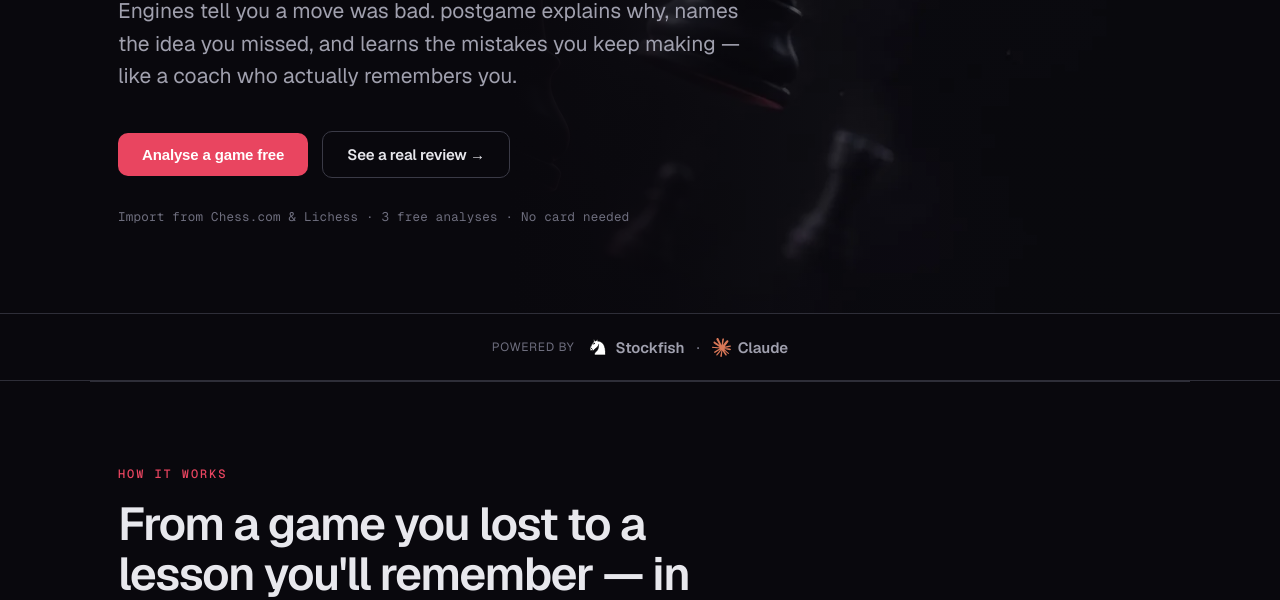
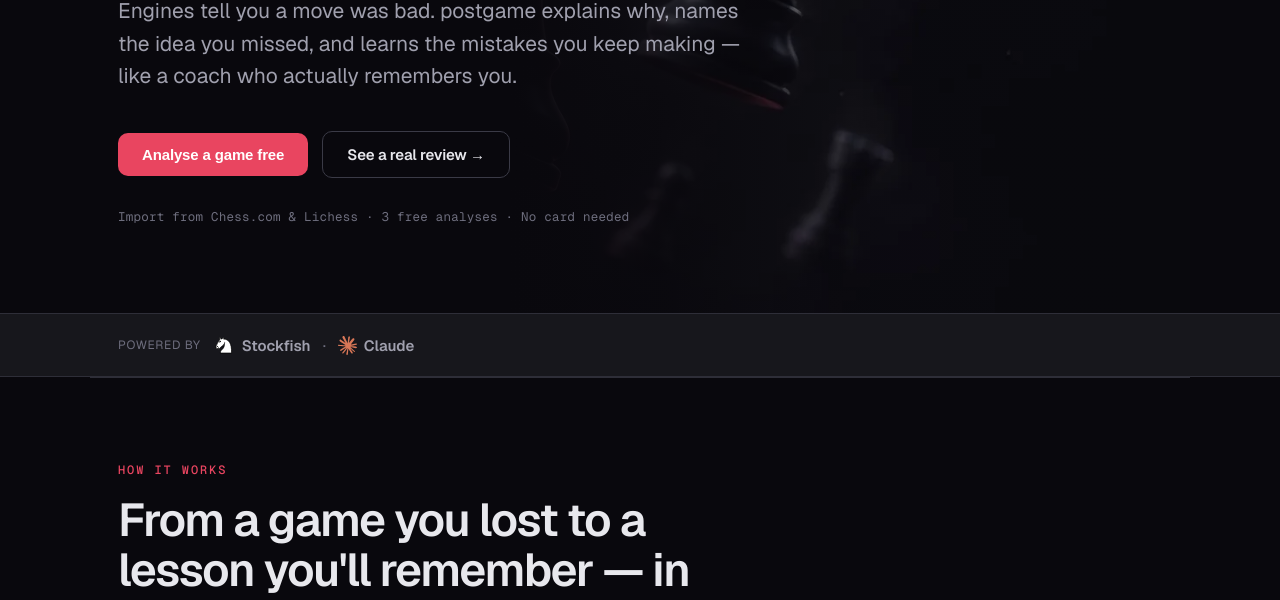
Before and after one commit to SamuelLovesCoffee/postgame, a website: page public/index.html in a window 1280 px wide. Shown: the part 482-1082 px from the top of the page. Drawn offline with nearby package versions, Linux system fonts and the light colour scheme; no server answers.

Commit message:
Trust band: full-bleed + spread content (fix right gap); set 1,000+ games placeholder

```diff
--- a/public/index.html
+++ b/public/index.html
@@ -330,8 +330,8 @@
 
     <!-- TRUST STRIP -->
     <style>
-      .lp-trust{padding:22px 24px;border-top:1px solid var(--border,rgba(255,255,255,.08));border-bottom:1px solid var(--border,rgba(255,255,255,.08))}
-      .lp-trust-inner{max-width:1080px;margin:0 auto;display:flex;align-items:center;justify-content:center;gap:14px 40px;flex-wrap:wrap}
+      .lp-trust{background:var(--bg-raised);border-top:1px solid var(--border);border-bottom:1px solid var(--border)}
+      .lp-trust-inner{max-width:1100px;margin:0 auto;padding:20px 28px;display:flex;align-items:center;justify-content:space-between;gap:16px 40px;flex-wrap:wrap}
       .lp-trust-stat{display:flex;align-items:baseline;gap:8px}
       .lp-trust-num{font-family:'Geist',sans-serif;font-size:26px;font-weight:700;letter-spacing:-.02em;color:var(--text-1,#fff)}
       .lp-trust-cap{font-size:13px;color:var(--text-3);text-transform:uppercase;letter-spacing:.05em}
@@ -340,6 +340,7 @@
       .lp-trust-badge{display:inline-flex;align-items:center;gap:7px;font-family:'Geist',sans-serif;font-size:15px;font-weight:600;color:var(--text-2)}
       .lp-trust-badge img,.lp-trust-badge svg{display:block}
       .lp-trust-dot{color:var(--text-3)}
+      @media (max-width:768px){.lp-trust-inner{justify-content:center;text-align:center}}
     </style>
     <section class="lp-trust" aria-label="What postgame runs on">
       <div class="lp-trust-inner">
```
